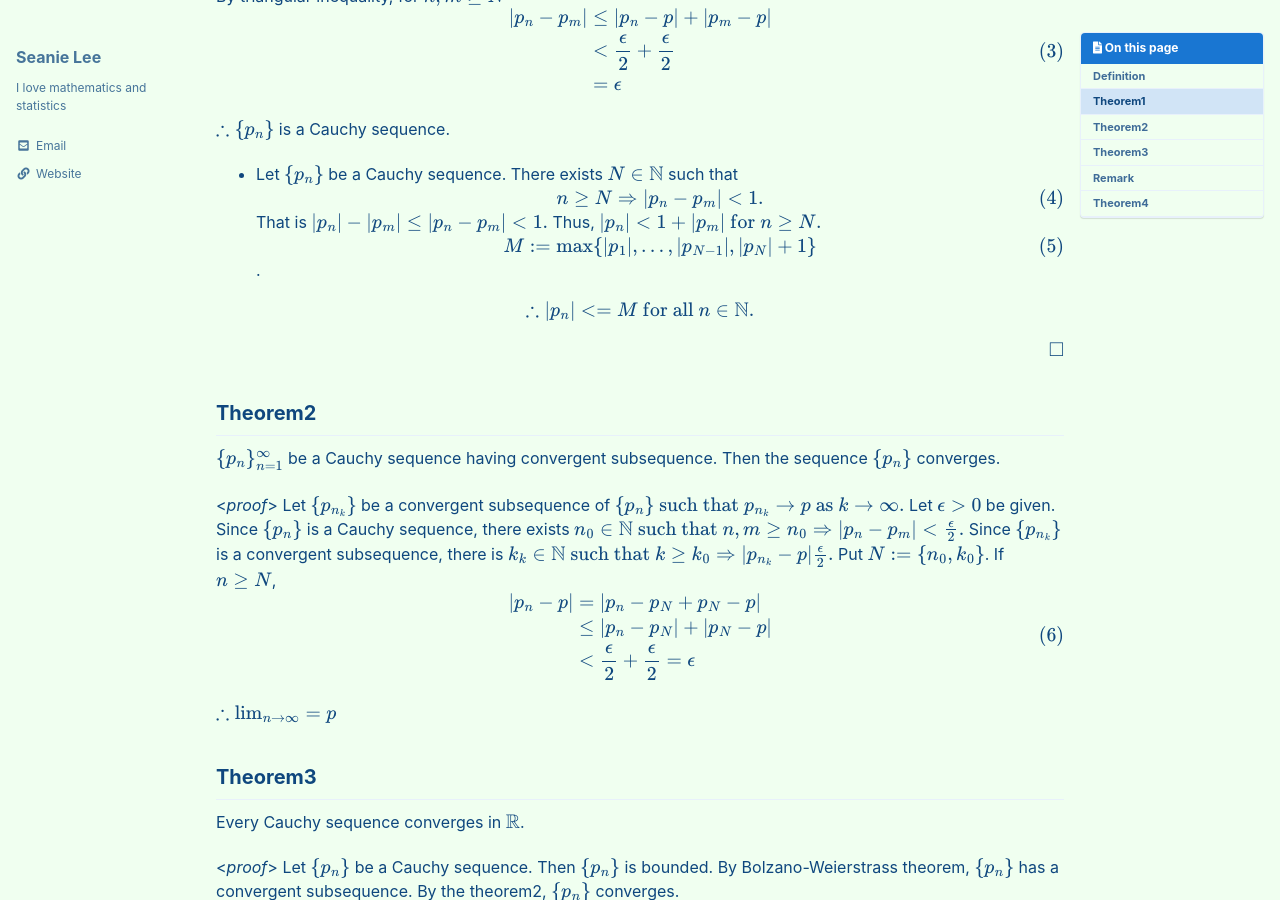
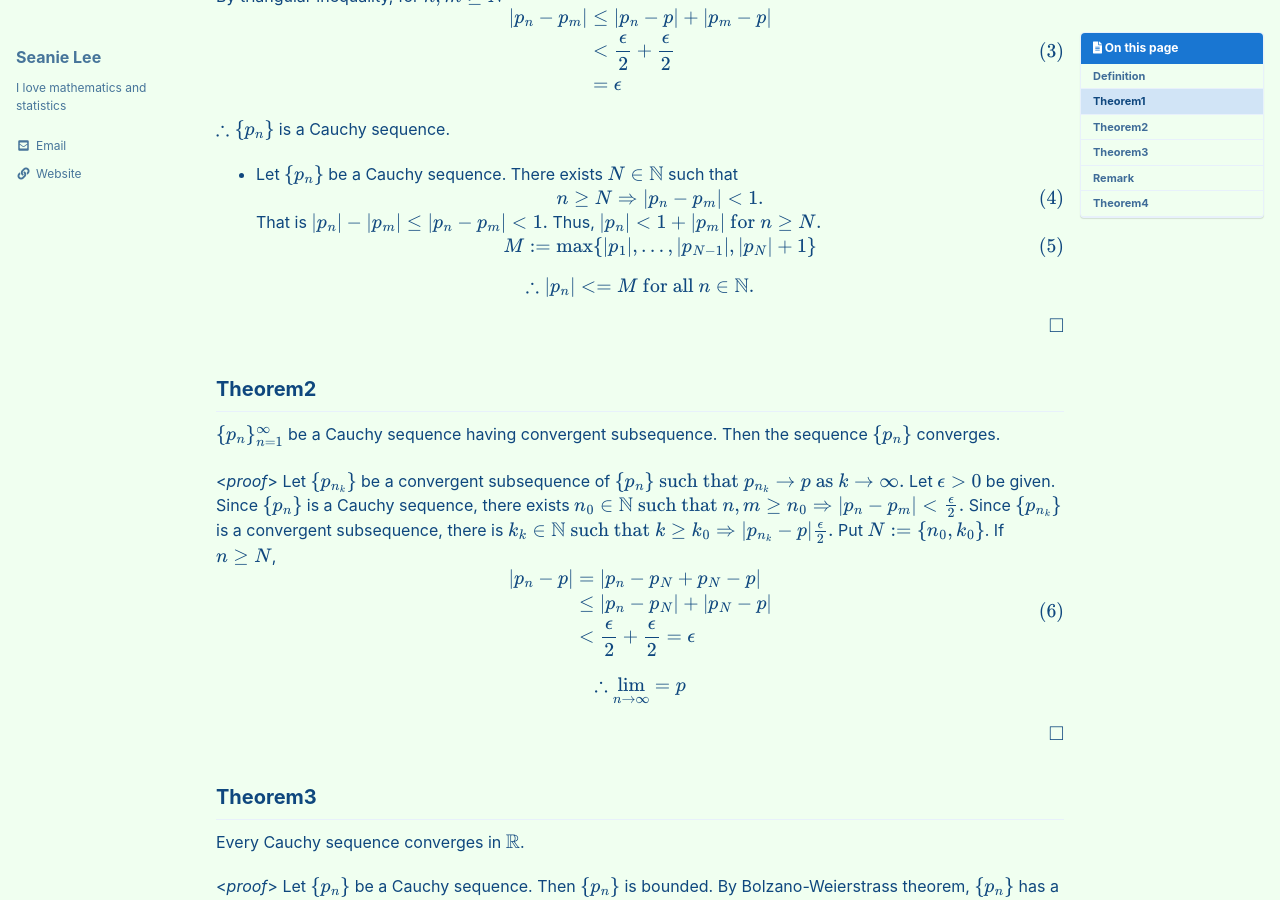
Before and after one commit to seanie12/blog, a Jekyll site: the page built from _posts/2021-01-02-cauchy-sequence.md, in a window 1280 px wide and 900 px high, scrolled down 546 px. Built offline with Jekyll 4.4.1, drawn with Linux system fonts in a browser that asks for light colours; cached includes are drawn as plain includes; formulas are drawn with MathJax 3.

Commit message:
Update 2021-01-02-cauchy-sequence.md

```diff
--- a/_posts/2021-01-02-cauchy-sequence.md
+++ b/_posts/2021-01-02-cauchy-sequence.md
@@ -53,7 +53,7 @@ That is $|p_n|-|p_m| \leq |p_n -p_m| < 1.$ Thus, $|p_n| < 1 + |p_m| \text{ for }
 $$
 \begin{align}
 M :=\max\{|p_1|, \ldots, |p_{N-1}|, |p_N|+1\}
-\end{align}$$.
+\end{align}$$
 
 $$\therefore |p_n| <= M \text{ for all } n\in\mathbb{N}.$$
 
@@ -75,6 +75,7 @@ $$
 $$
 
 $$\therefore \lim_{n\to \infty} = p$$
+
 $$\tag*{$\square$}$$
 
 ## Theorem3
```
